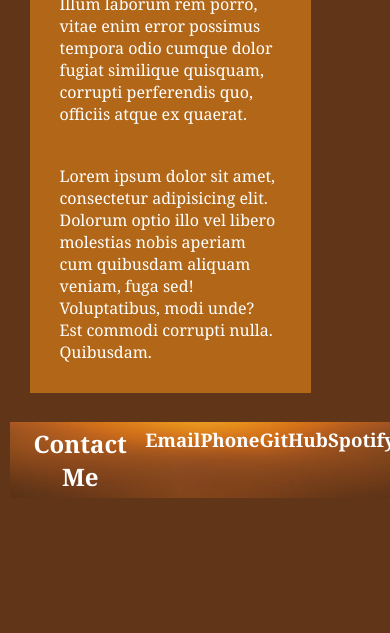
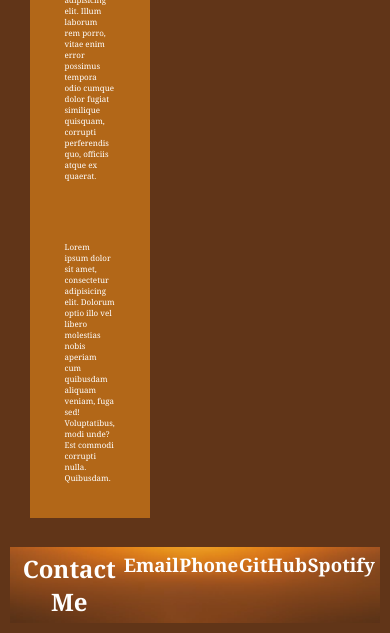
Before and after one commit to nagatopein/mirrorland, a plain HTML site: page index.html in a window 390 px wide. Shown: the part 1708-2341 px from the top of the page. Before the commit the page ends 2216 px from the top, so only its background shows below. Drawn offline with Linux system fonts and the light colour scheme.

Commit message:
updated README.md

```diff
--- a/assets/css/style.css
+++ b/assets/css/style.css
@@ -162,7 +162,7 @@ body {
     box-sizing: border-box;
 }
 
-.run-buddy-overlay {
+.content-overlay {
     background-color: var(--primary-color);
     color: white;
     padding: 5px;
@@ -187,10 +187,11 @@ body {
     opacity: 0.7;
   }
 
-.horiseon-overlay {
+/* .content-overlay {
     background-color: var(--primary-color);
     color: white;
-}
+    padding: 5px;
+} */
 
 .work-text {
     margin: 20px;
@@ -231,11 +232,21 @@ footer a {
 
 
     footer {
+        padding-bottom: 5px;
+        justify-content: space-around;
+    }
+
+    footer h2 {
+        width: 30%;
         text-align: center;
-        width: 100%;
     }
 }
 
 @media screen and (max-width: 768px) {
-
+    .content-overlay {
+        font-size: 50%;
+        display: flex;
+        flex-wrap: wrap;
+        flex: 3 30%;
+    }
 }
--- a/index.html
+++ b/index.html
@@ -67,7 +67,7 @@
                         </a>
                     </div>
 
-                    <div class="run-buddy-overlay">
+                    <div class="content-overlay">
                         <h3>
                             Run Buddy</a>
                         </h3>
@@ -84,7 +84,7 @@
 
                 <div class="horiseon">
 
-                    <div class="horiseon-overlay">
+                    <div class="content-overlay">
                         <h3>
                             Horiseon
                         </h3>
```
Also changed, not shown: assets/images/horiseon.jpg (added), assets/images/portfolioss.jpg (added), 3 other files.
